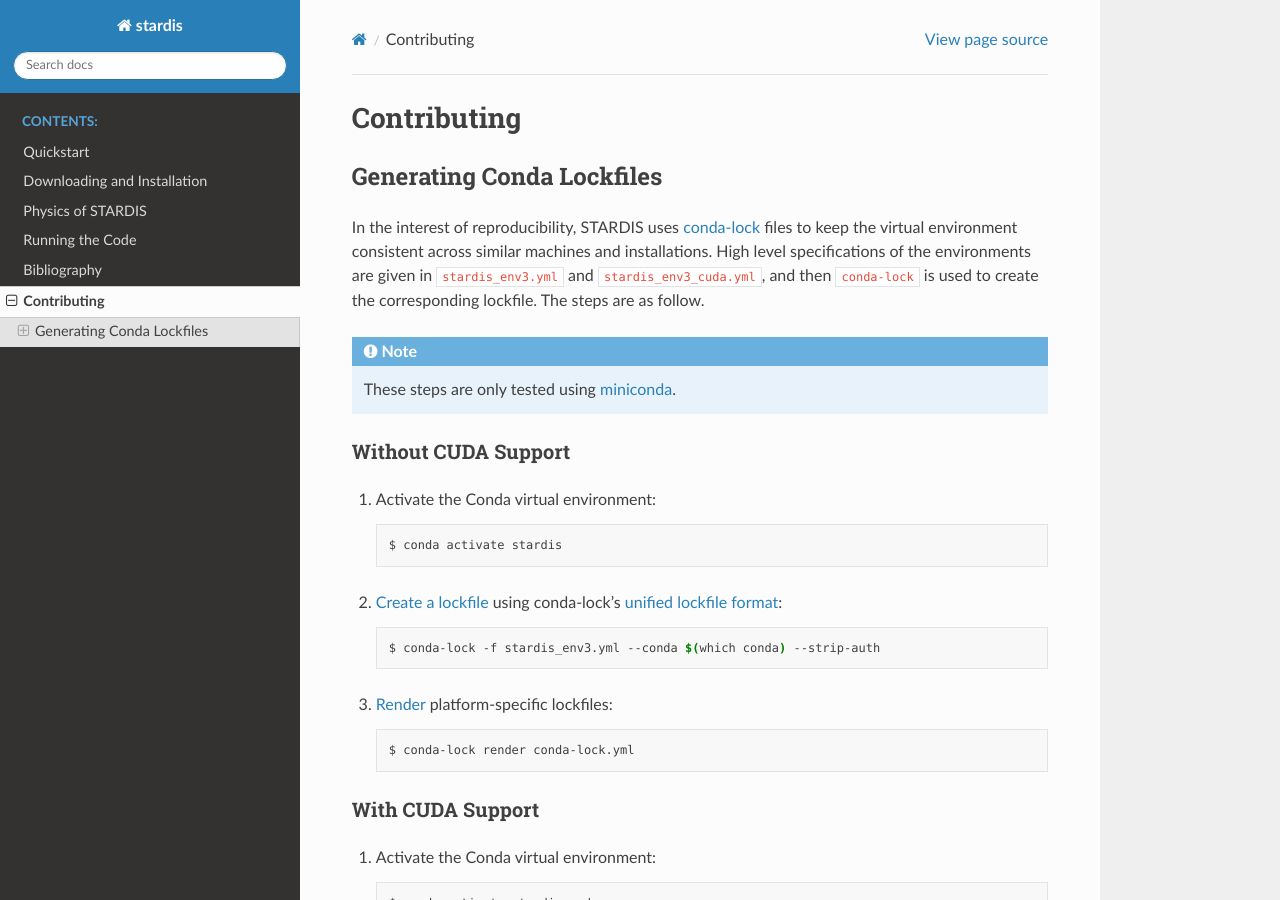
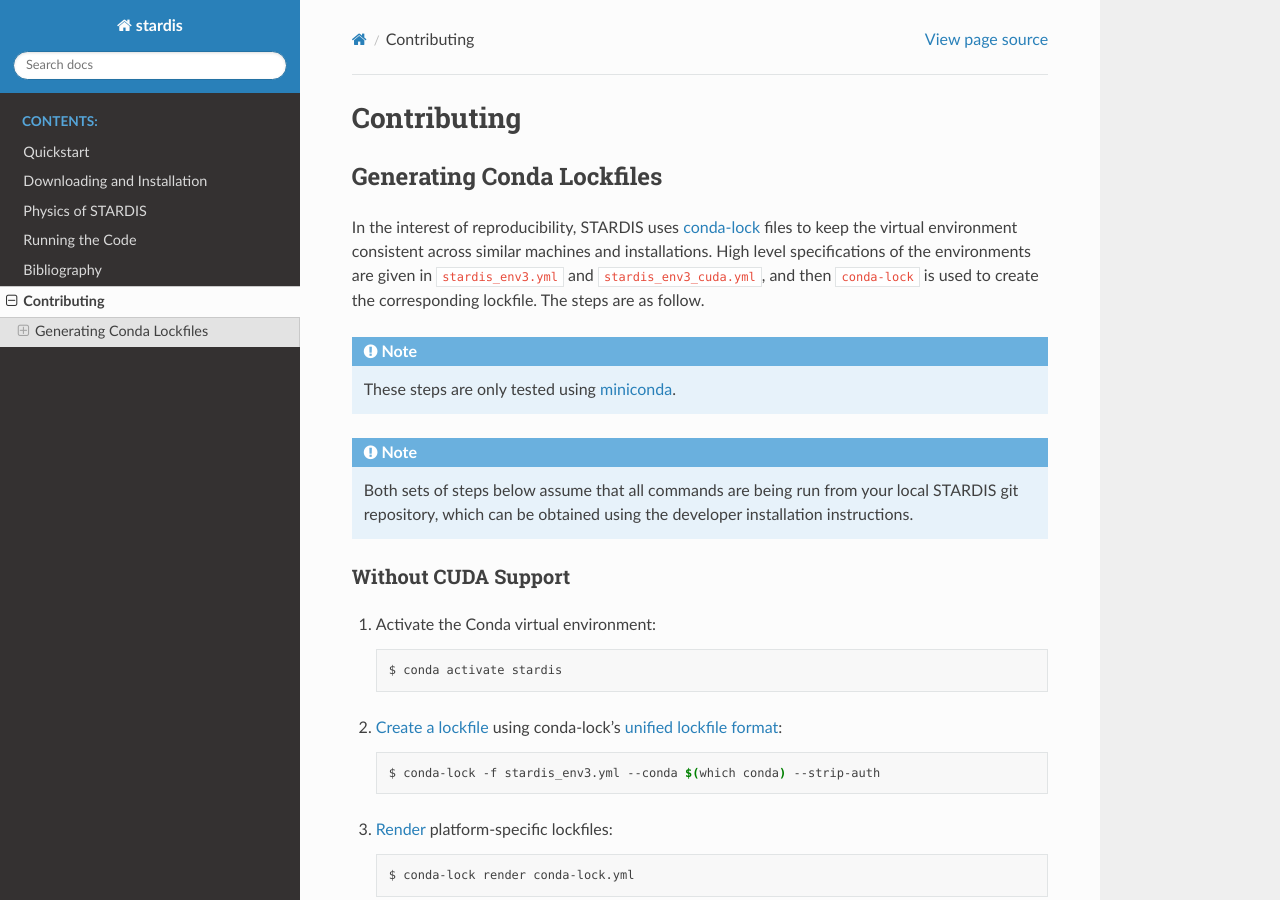
Before and after one commit to tardis-sn/stardis, a Sphinx documentation site: the page built from docs/contributing.rst, in a window 1280 px wide and 900 px high. Built offline with Sphinx 7.4.7 and the Read the Docs theme 2.0.0, drawn with Linux system fonts in a browser that asks for light colours; the version number could not be read and is left out.

Commit message:
Add note to generate lockfiles in git repo folder

```diff
--- a/docs/contributing.rst
+++ b/docs/contributing.rst
@@ -8,6 +8,9 @@
 
 .. note::
    These steps are only tested using `miniconda <https://docs.conda.io/en/latest/miniconda.html>`__.
+
+.. note::
+   Both sets of steps below assume that all commands are being run from your local STARDIS git repository, which can be obtained using the developer installation instructions.
 
 Without CUDA Support
 ^^^^^^^^^^^^^^^^^^^^
```
